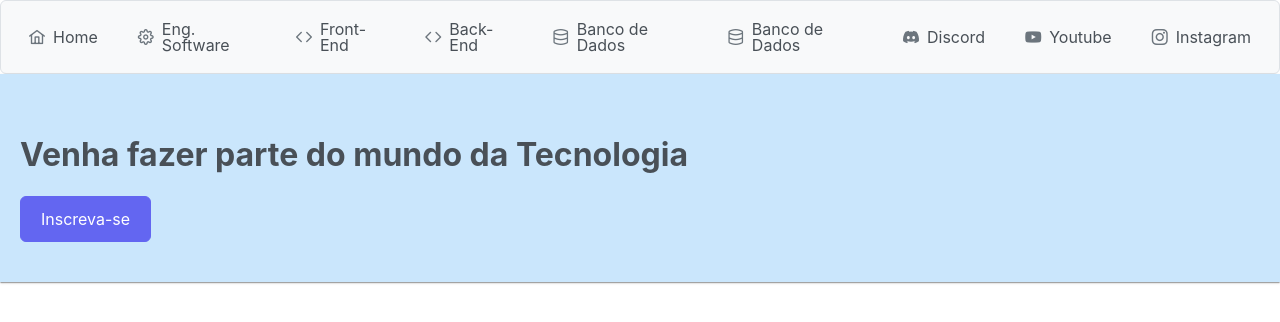
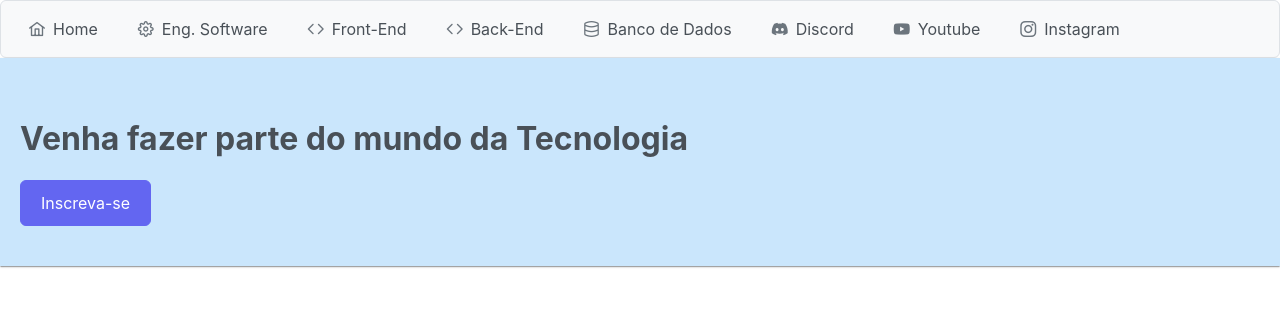
Before and after one commit to InfoFelipe/geolocaliza-o, a Next.js app: page / in a window 1280 px wide. Shown: the top 322 px of the page. Built offline with nearby package versions, Linux system fonts and the light colour scheme.

Commit message:
Index
Adaptação da aba banco de dados

```diff
--- a/pages/index.tsx
+++ b/pages/index.tsx
@@ -20,10 +20,6 @@ const Home: NextPage = () =>{
     {
       label: "Back-End",
       icon:"pi pi-code"
-    },
-    {
-      label: "Banco de Dados",
-      icon:"pi pi-database"
     },
     {
       label: "Banco de Dados",
```
